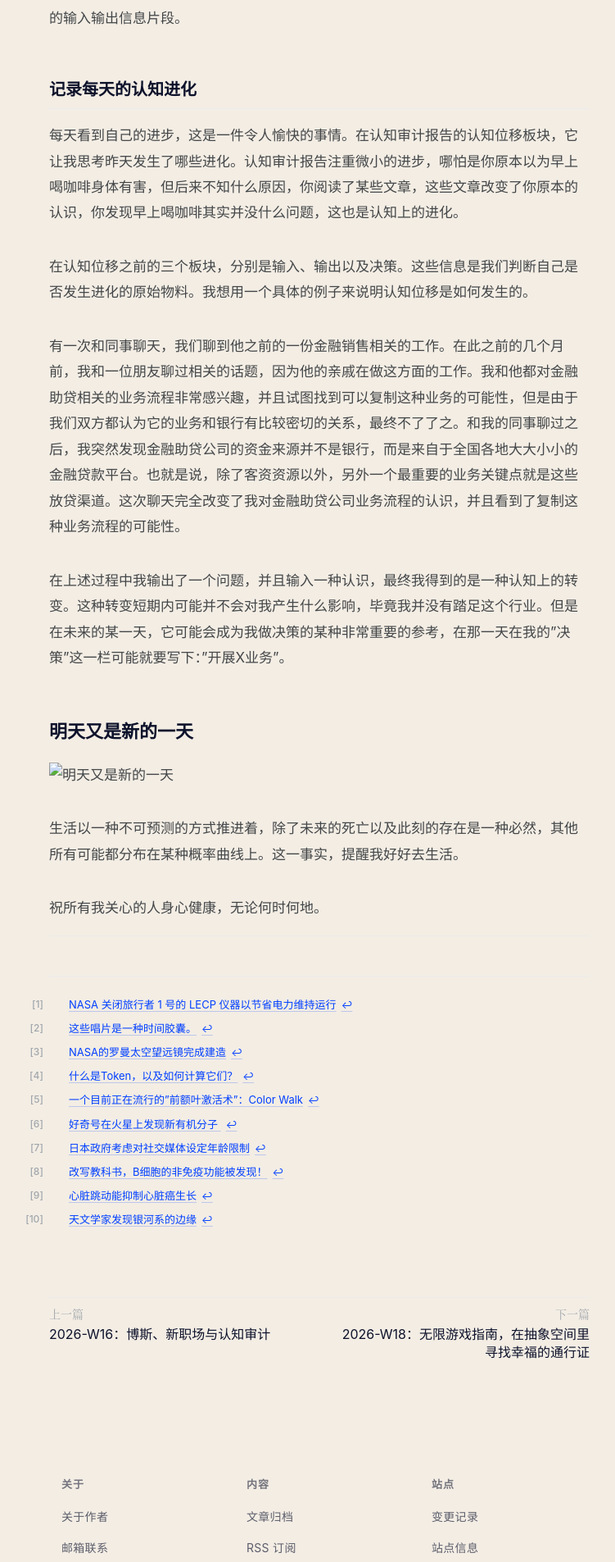
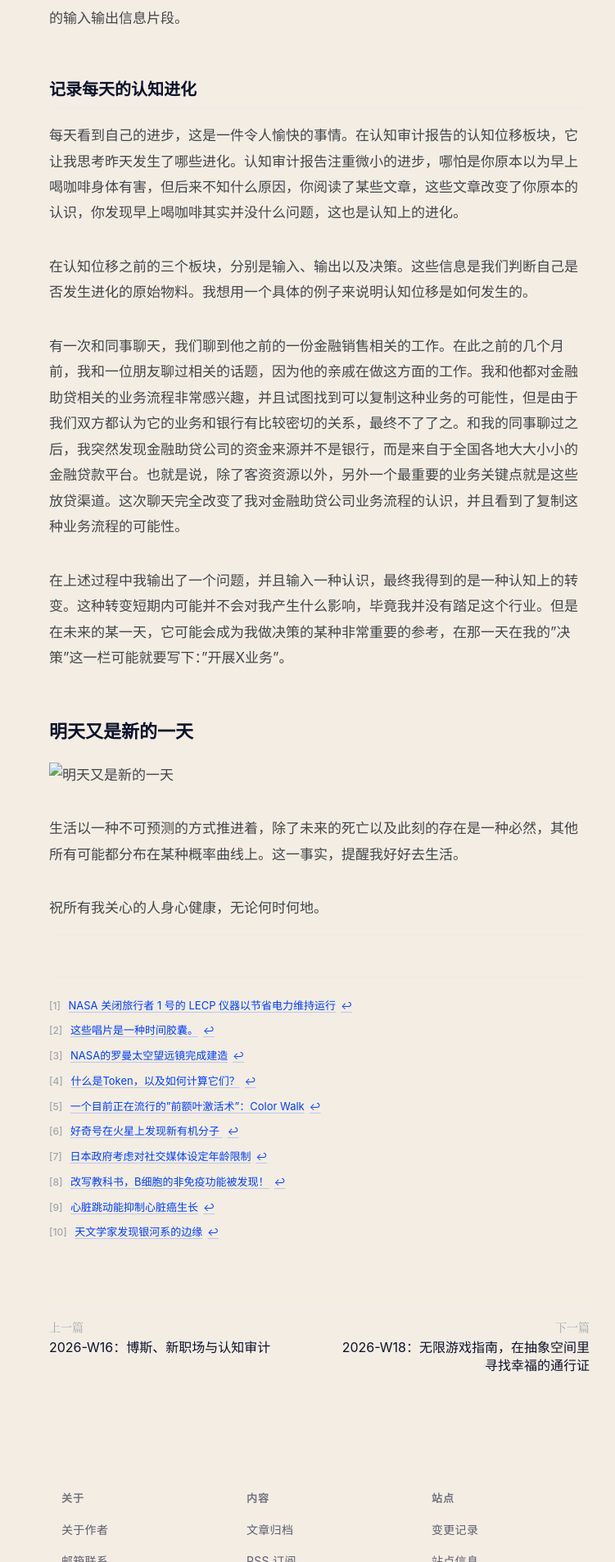
Before and after one commit to gaotianchi/gaotianchi.github.io, a Jekyll site: the page built from _posts/2026-04-26-2026-w17-cognitive-audit-tech/2026-04-26-2026-w17-cognitive-audit-tech.md, in a window 1280 px wide. Shown: the part 4495-6400 px from the top of the page at 82% size, without its empty margins (250-1001 px from the left). Built offline with Jekyll 4.4.1, drawn with Linux system fonts in a browser that asks for light colours; some web fonts are replaced.

Commit message:
style: refine footnote list item styles for improved layout and readability

```diff
--- a/_sass/klise/_post.scss
+++ b/_sass/klise/_post.scss
@@ -464,26 +464,33 @@
   }
 
   li {
-    padding: 0.2rem 0 0.2rem 1.5rem;
-    position: relative;
+    position: static;
+    padding: 0.25rem 0;
     counter-increment: fn;
 
     &::before {
       content: "[" counter(fn) "]";
-      position: absolute;
-      left: 0;
-      top: 0.2rem;
+      display: inline;
+      width: auto;
+      margin: 0 0.5em 0 0;
+      text-align: left;
+      direction: ltr;
       font-size: 0.75rem;
       font-weight: 500;
       color: $gray;
       opacity: 0.6;
-      white-space: nowrap;
     }
 
     p {
       display: inline;
       margin: 0;
       padding: 0;
+      overflow-wrap: break-word;
+      word-break: break-word;
+    }
+
+    a {
+      word-break: break-all;
     }
 
     &:target {
```
